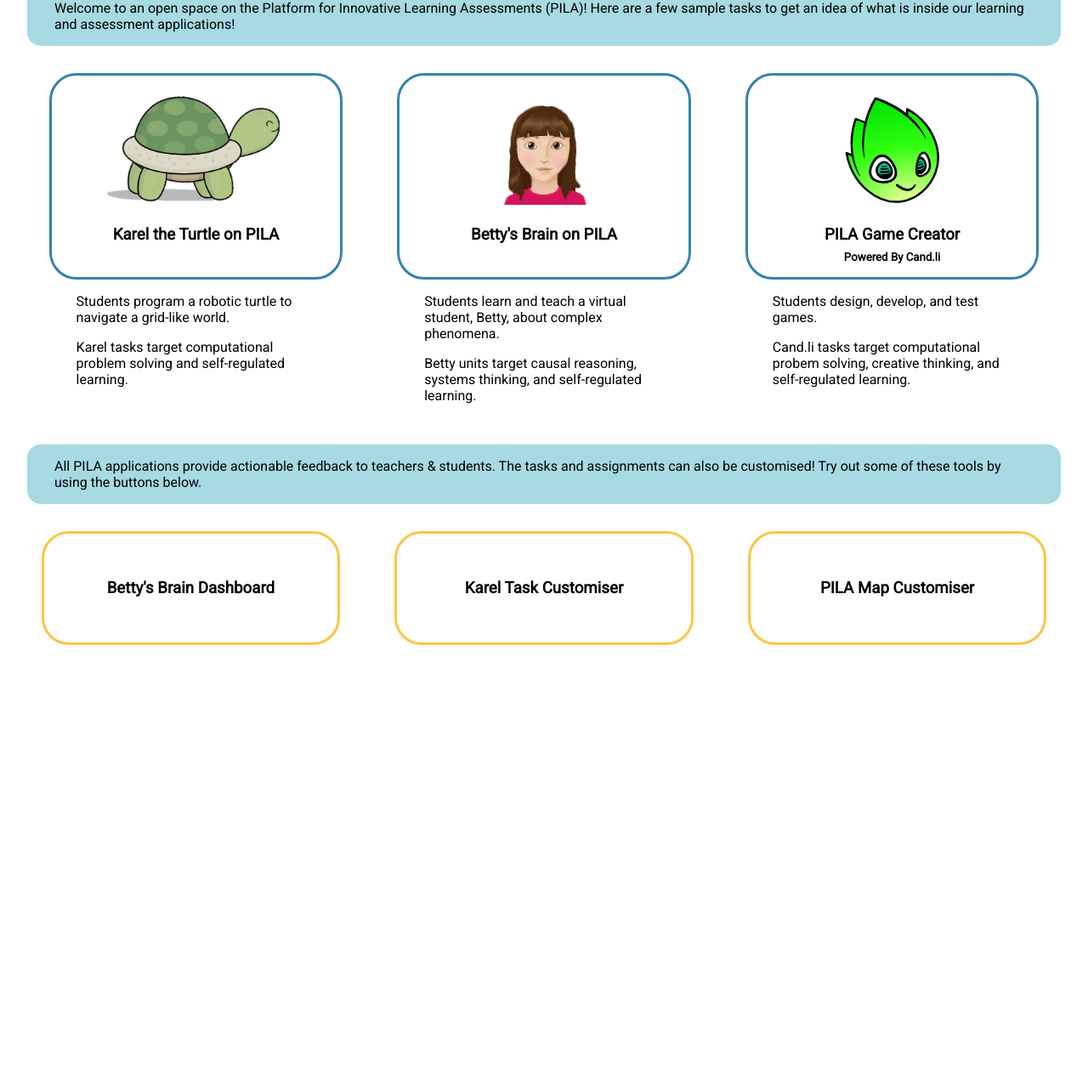
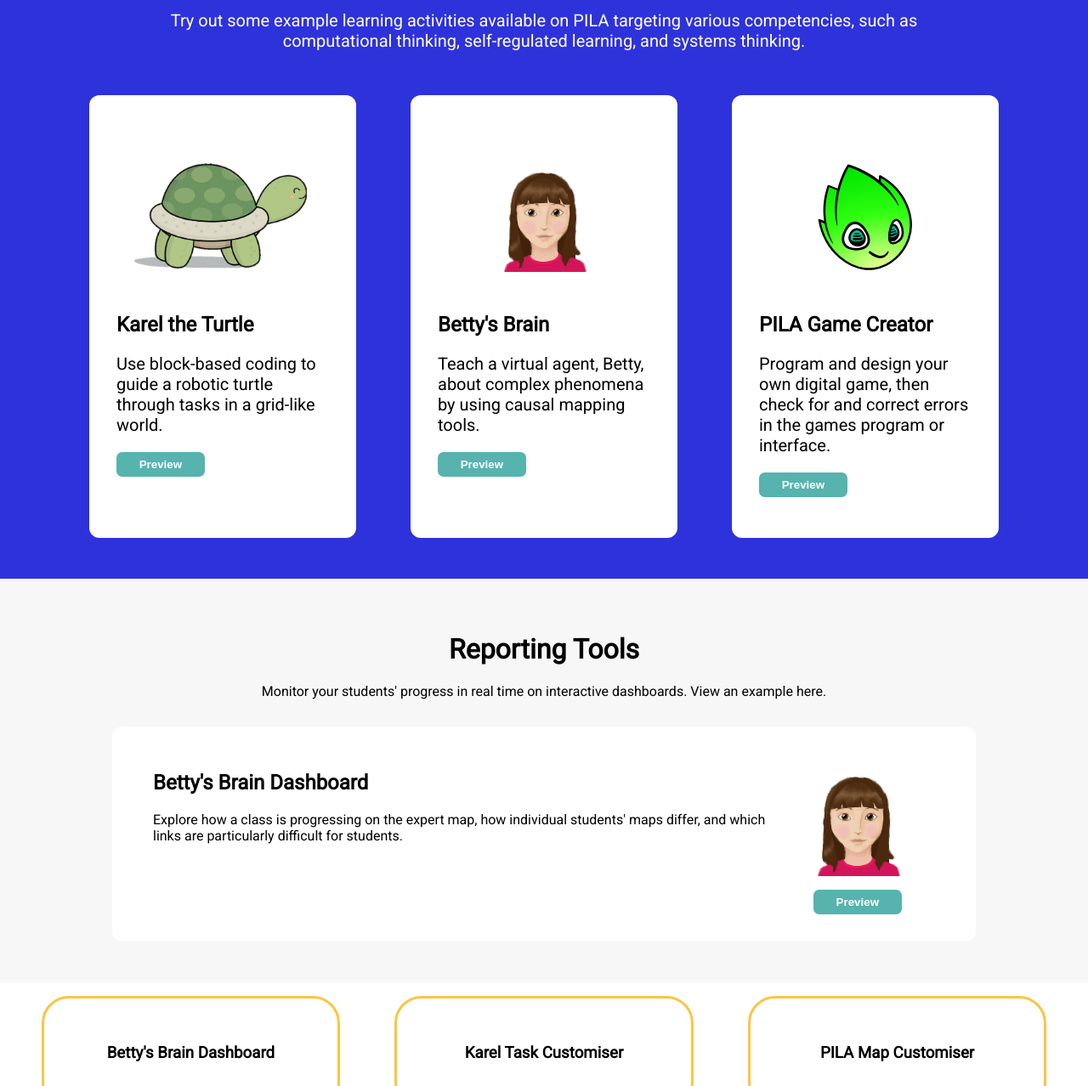
Before and after one commit to knowlearning/demo-pila, a plain HTML site: page index.html in a window 1280 px wide. Shown: the part 111-1389 px from the top of the page at 85% size. Before the commit the page ends 886 px from the top, so only its background shows below. Drawn offline with Linux system fonts and the light colour scheme.

Commit message:
Style updates

```diff
--- a/index.css
+++ b/index.css
@@ -4,24 +4,84 @@
   font-family: 'Roboto', serif;
 }
 
-#header
+#learning-activities-hero
 {
-  background: #EEEEEE;
-  border-bottom: 1px solid #AAAAAA;
+  background: #2e32db;
+  color: white;
+  text-align: center;
   padding: 16px;
+}
+
+#reporting-tools
+{
+  background: #f7f7f7;
+  text-align: center;
+  padding: 16px;
+}
+
+.preview-button
+{
+  background: #56b3ae;
+  border: none;
+  padding: 0.5em 2em;
+  border-radius: 0.5em;
+  font-weight: bold;
+  color: white;
+}
+
+#hero-cards
+{
   display: flex;
-  align-items: center;
+  justify-content: center;
+  flex-wrap: wrap;
+}
+
+h1
+{
+  margin-top: 1.5em;
+  font-weight: bold;
+  font-size: 32px;
+}
+
+#learning-activities-hero p
+{
+  max-width: 920px;
+  margin: 1em auto;
+  font-size: 1.25em;
+}
+
+.card
+{
+  color: black;
+  margin: 2em;
+  width: 250px;
+  padding: 3em 2em;
+  text-align: left;
+  background: white;
+  border-radius: 0.75em;
+}
+
+.big-card
+{
+  display: flex;
+  color: black;
+  padding: 2em 3em;
+  margin: 2em auto;
+  max-width: 920px;
+  text-align: left;
+  background: white;
+  border-radius: 0.75em;
+}
+
+.card img
+{
+  display: block;
+  margin: 2em auto 3em auto;
 }
 
 #logo
 {
   width: 128px;
-}
-
-#header-label
-{
-  font-size: 22px;
-  padding: 0 32px;
 }
 
 .info-box
--- a/index.html
+++ b/index.html
@@ -27,59 +27,83 @@
     </script>
   </head>
   <body>
-    <div id="header">
-      <img id="logo" src="logo.svg" />
-      <span id="header-label">Applications</span>
-    </div>
-    <div class="info-box">
-      Welcome to an open space on the Platform for Innovative Learning Assessments (PILA)!
-      Here are a few sample tasks to get an idea of what is inside our learning and assessment applications!
-    </div>
-    <div id="demo-tasks">
-      <div class="demo-task" onclick="launchKarel()">
-        <div class="demo-task-button">
+    <div id="learning-activities-hero">
+      <h1 id="header-label">Pila Learning Activities</h1>
+      <p>
+        Try out some example learning activities available on PILA
+        targeting various competencies, such as computational thinking,
+        self-regulated learning, and systems thinking.
+      </p>
+      <div id="hero-cards">
+        <div class="card">
           <img class="demo-task-image" src="karel.png" />
-          <h3>Karel the Turtle on PILA</h3>
-          <h5>&nbsp;</h5>
+          <h2>Karel the Turtle</h2>
+          <p>
+            Use block-based coding to guide a robotic turtle through
+            tasks in a grid-like world.
+          </p>
+          <button
+            class="preview-button"
+            onclick="launchKarel()"
+          >
+            Preview
+          </button>
         </div>
-        <p>
-          Students program a robotic turtle to navigate a grid-like world.
-        </p>
-        <p>
-          Karel tasks target computational problem solving and self-regulated learning.
-        </p>
-      </div>
-      <div class="demo-task" onclick="launchBetty()">
-        <div class="demo-task-button">
+        <div class="card">
           <img class="demo-task-image" src="betty.png" />
-          <h3>Betty's Brain on PILA</h3>
-          <h5>&nbsp;</h5>
+          <h2>Betty's Brain</h2>
+          <p>
+            Teach a virtual agent, Betty, about complex phenomena by
+            using causal mapping tools.
+          </p>
+          <button
+            class="preview-button"
+            onclick="launchBetty()"
+          >
+            Preview
+          </button>
         </div>
-        <p>
-          Students learn and teach a virtual student, Betty, about complex phenomena.
-        </p>
-        <p>
-          Betty units target causal reasoning, systems thinking, and self-regulated learning.
-        </p>
-      </div>
-      <div class="demo-task" onclick="launchCandli()">
-        <div class="demo-task-button">
+        <div class="card">
           <img class="demo-task-image" src="candli.svg" />
-          <h3>PILA Game Creator</h3>
-          <h5>Powered By Cand.li</h5>
+          <h2>PILA Game Creator</h2>
+          <p>
+            Program and design your own digital game, then check for
+            and correct errors in the games program or interface.
+          </p>
+          <button
+            class="preview-button"
+            onclick="launchCandli()"
+          >
+            Preview
+          </button>
         </div>
-        <p>
-          Students design, develop, and test games.
-        </p>
-        <p>
-          Cand.li tasks target computational probem solving, creative thinking, and self-regulated learning.
-        </p>
       </div>
     </div>
-    <div class="info-box">
-      All PILA applications provide actionable feedback to teachers & students.
-      The tasks and assignments can also be customised!
-      Try out some of these tools by using the buttons below.
+    <div id="reporting-tools">
+      <h1>Reporting Tools</h1>
+      <p>
+        Monitor your students' progress in real time on interactive
+        dashboards. View an example here.
+      </p>
+      <div class="big-card">
+        <div>
+          <h2>Betty's Brain Dashboard</h2>
+          <p>
+            Explore how a class is progressing on the expert map,
+            how individual students' maps differ, and which links
+            are particularly difficult for students.
+          </p>
+        </div>
+        <div style="text-align: center;">
+          <img class="demo-task-image" src="betty.png" />
+          <button
+            class="preview-button"
+            onclick="launchBettyDashboard()"
+          >
+            Preview
+          </button>
+        </div>
+      </div>
     </div>
     <div id="demo-tools">
       <!--
```
